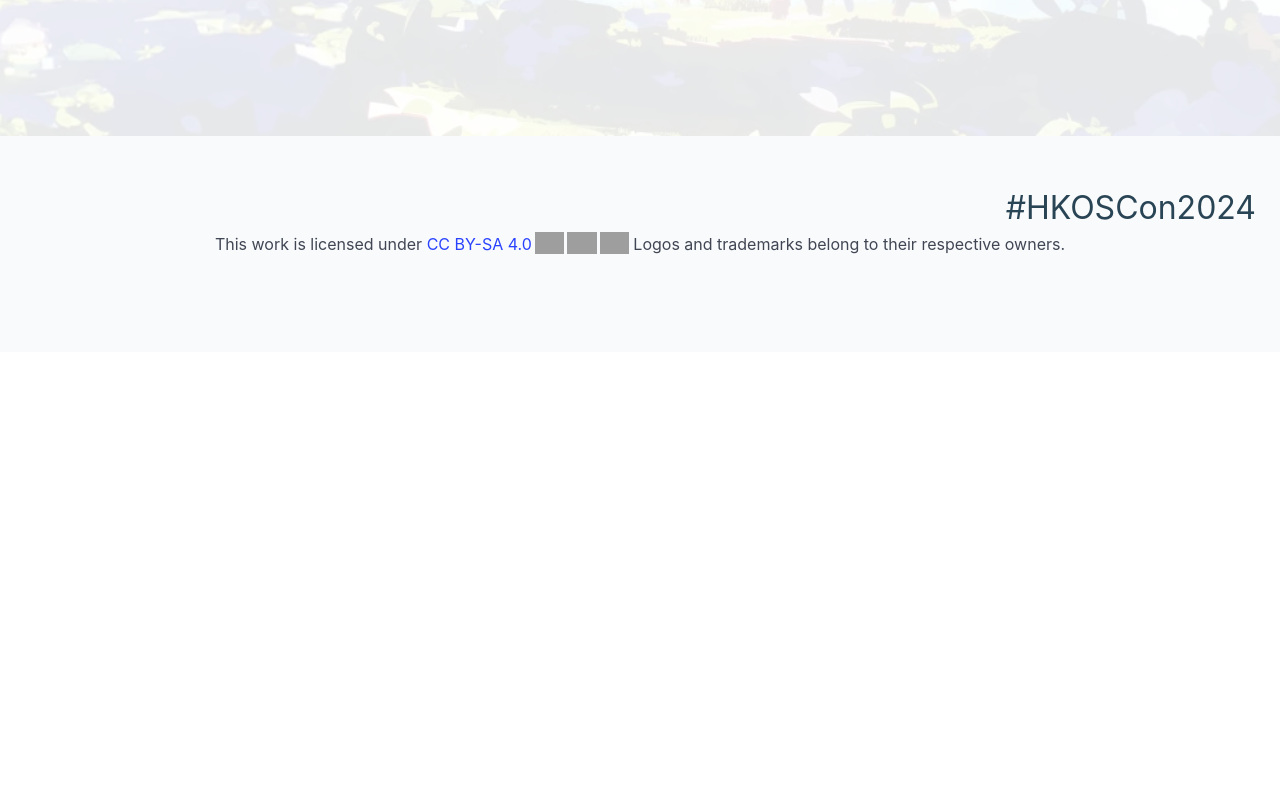
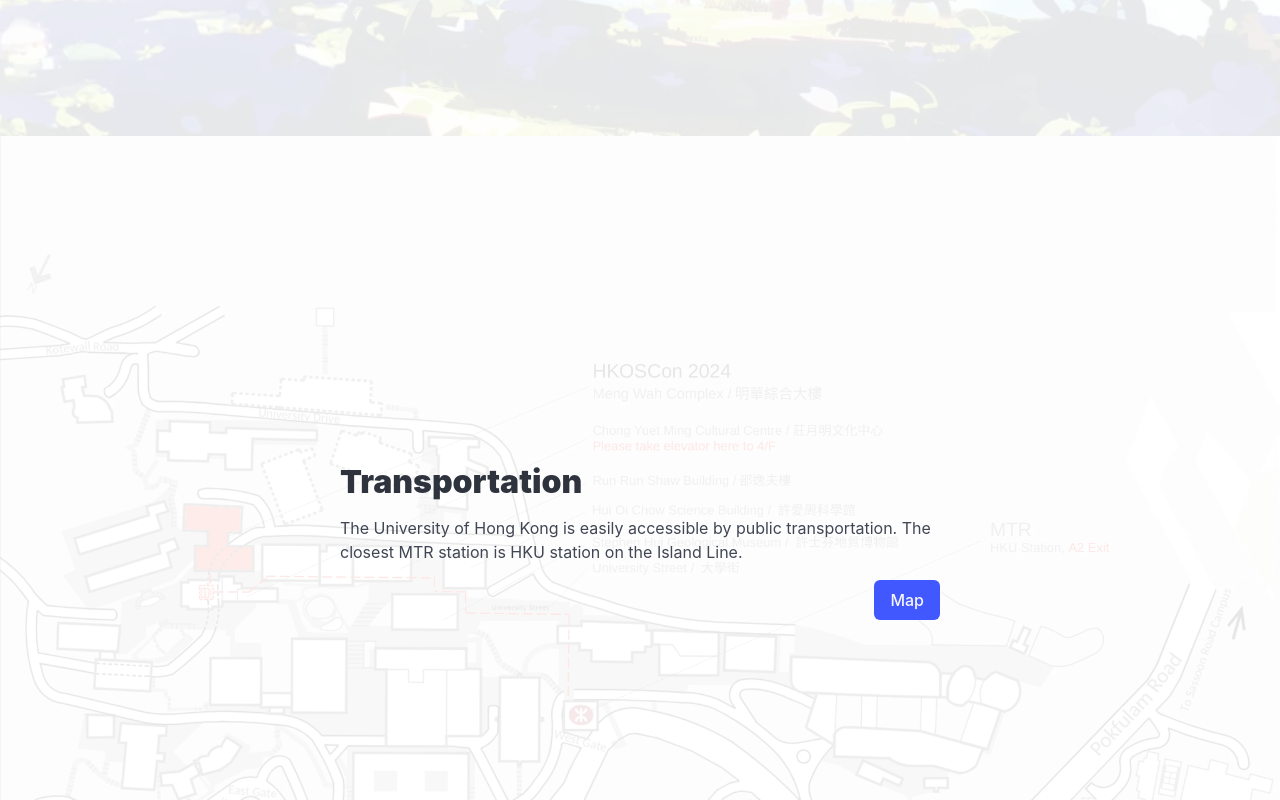
Before and after one commit to hkoscon/2024, a Next.js app: page /2024/ in a window 1280 px wide. Shown: the part 720-1520 px from the top of the page. Before the commit the page ends 1072 px from the top, so only its background shows below. Built offline with nearby package versions, Linux system fonts and the light colour scheme; no server answers; grey boxes are pictures that could not be loaded.

Commit message:
Add MTR transportation map

```diff
--- a/src/app/page.jsx
+++ b/src/app/page.jsx
@@ -1,10 +1,12 @@
 import Image from 'next/image';
 import logo from '../components/navbar/brand.png';
+import transportationMap from '../assets/images/hku-mingwah-location.webp';
 import './page.scss';
 
 export default function Home() {
   return (
     <main className="homePage">
+      <section className="homePage__keyvisual">
         <div className="homePage__cover">
           <div className="container columns">
             <div className="homePage__media column is-3-desktop is-flex">
@@ -12,11 +14,40 @@ export default function Home() {
             </div>
             <div className="column is-align-self-center">
               <h1 className="title has-text-brand-color-blue">HKOSCon 2024</h1>
-            <h2 className="subtitle">5 - 6 Jul, 2024</h2>
-            <h2 className="subtitle">The University of Hong Kong</h2>
+              <h2 className="subtitle">
+                5 - 6 Jul, 2024
+                <br />
+                The University of Hong Kong
+              </h2>
             </div>
           </div>
         </div>
+      </section>
+      <section className="homePage__transportation">
+        <div className="homePage__mask">
+          <div className="container columns">
+            <div className="column is-align-self-center">
+              <div className="homePage__transportation__box">
+                <h2 className="title">Transportation</h2>
+                <p>
+                  The University of Hong Kong is easily accessible by public transportation.
+                  The closest MTR station is HKU station on the Island Line.
+                </p>
+                <div className="homePage__transportation__box__actions">
+                  <a
+                    className="button is-link"
+                    rel="noreferrer"
+                    target="_blank"
+                    href={transportationMap.src}
+                  >
+                    Map
+                  </a>
+                </div>
+              </div>
+            </div>
+          </div>
+        </div>
+      </section>
     </main>
   );
 }
--- a/src/app/page.scss
+++ b/src/app/page.scss
@@ -1,10 +1,14 @@
 @use "bulma/sass/utilities/mixins";
 
 .homePage {
+  min-height: 770px;
+  section {
     height: 100vh;
-  min-height: 770px;
+  }
+  &__keyvisual {
     background-position: center;
     background-size: cover;
+    background-attachment: fixed;
 
     background-image: url(../assets/images/cover-sm.webp);
     @include mixins.tablet {
@@ -19,7 +23,7 @@
     @include mixins.fullhd {
       background-image: url(../assets/images/cover.webp);
     }
-
+  }
   &__cover {
     background-color: rgba(255, 255, 255, 0.9);
     height: 100%;
@@ -39,4 +43,33 @@
       height: 265px;
     }
   }
+
+  &__transportation {
+    background-image: url(../assets/images/hku-mingwah-location.webp);
+    background-size: contain;
+    background-attachment: fixed;
+
+    &__box {
+      display: flex;
+      flex-direction: column;
+      max-width: 600px;
+      margin: 0 auto;
+      gap: 1em;
+
+      &__actions {
+        text-align: right;
       }
+    }
+  }
+  &__mask {
+    background-color: rgba(255, 255, 255, 0.9);
+    height: 100%;
+    display: flex;
+    flex-grow: 1;
+    align-items: flex-start;
+    @include mixins.tablet {
+      align-items: center;
+    }
+  }
+
+}
```
Also changed, not shown: src/assets/images/hku-mingwah-location.webp (added). Lines whose indentation alone changed are shown as unchanged.
